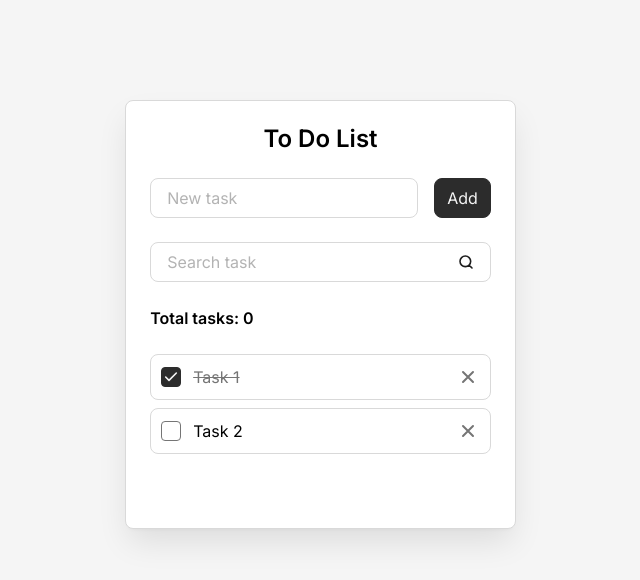
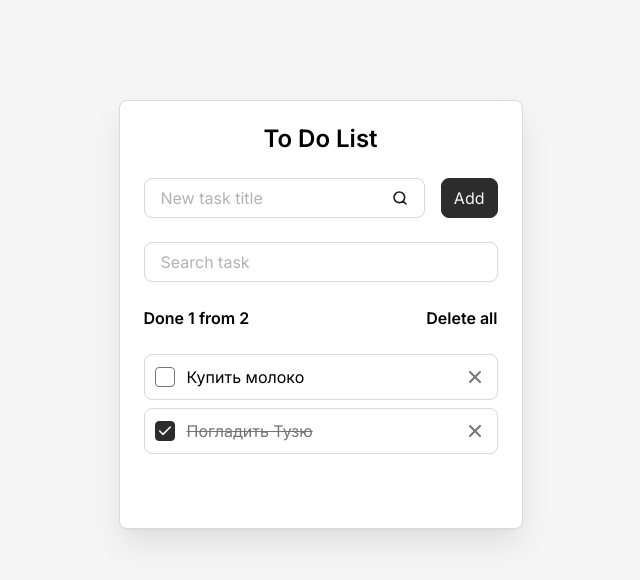
Before and after one commit to gesyaG/todo-react-, a React (Vite) app: page / in a window 1280 px wide. Shown: the top 580 px of the page, without its empty margins (312-952 px from the left). Built offline with nearby package versions, Linux system fonts and the light colour scheme.

Commit message:
add props

```diff
--- a/src/components/AddTaskForm.jsx
+++ b/src/components/AddTaskForm.jsx
@@ -4,8 +4,13 @@ import Button from "./Button.jsx";
 const AddTaskForm = () => {
     return (
         <form className="todo__form">
-            <Field/>
-            <Button/>
+            <Field
+                className="todo__field"
+                label="New task title"
+                id="new-task"
+                type="search"
+            />
+            <Button type="submit">Add</Button>
         </form>
     )
 }
--- a/src/components/Button.jsx
+++ b/src/components/Button.jsx
@@ -1,6 +1,17 @@
-const Button = () => {
+const Button = (props) => {
+    const {
+        className = '',
+        type = 'button',
+        children
+    } = props;
+
     return (
-        <button className="button" type="submit">Add</button>
+        <button
+            className={`button ${className}`}
+            type={type}
+        >
+            {children}
+        </button>
     )
 }
 
--- a/src/components/Field.jsx
+++ b/src/components/Field.jsx
@@ -1,17 +1,25 @@
-const Field = () => {
+const Field = (props) => {
+    const {
+        className = '',
+        id,
+        label,
+        type = 'text'
+    } = props;
+
     return (
-        <div className="todo__field field">
+        <div className={`field ${className}`}>
             <label
                 className="field__label"
-                htmlFor="new-task"
+                htmlFor={id}
             >
-                New task
+                {label}
             </label>
             <input
                 className="field__input"
-                id="new-task"
+                id={id}
                 placeholder=" "
                 autoComplete="off"
+                type={type}
             />
         </div>
     )
--- a/src/components/SearchTaskForm.jsx
+++ b/src/components/SearchTaskForm.jsx
@@ -1,21 +1,13 @@
+import Field from "./Field.jsx";
+
 const SearchTaskForm = () => {
     return (
         <form className="todo__form">
-            <div className="todo__field field">
-                <label
-                    className="field__label"
-                    htmlFor="search-task"
-                >
-                    Search task
-                </label>
-                <input
-                    className="field__input"
-                    id="search-task"
-                    placeholder=" "
-                    autoComplete="off"
-                    type="search"
-                />
-            </div>
+            <Field
+                className="todo__field"
+                label="Search task"
+                id="search-task"
+            />
         </form>
     )
 }
--- a/src/components/Todo.jsx
+++ b/src/components/Todo.jsx
@@ -4,13 +4,25 @@ import TodoInfo from "./TodoInfo.jsx";
 import TodoList from "./TodoList.jsx";
 
 const Todo = () => {
+    const tasks = [
+        {
+            id: 'task-1', title: 'Купить молоко', isDone: false
+        },
+        {
+            id: 'task-2', title: 'Погладить Тузю', isDone: true
+        }
+    ]
+
     return (
         <div className="todo">
             <h1 className="todo__title">To Do List</h1>
             <AddTaskForm/>
             <SearchTaskForm/>
-            <TodoInfo/>
-            <TodoList/>
+            <TodoInfo
+                total={tasks.length}
+                done={tasks.filter(({isDone}) => isDone).length}
+            />
+            <TodoList  tasks={tasks}/>
         </div>
     )
 }
--- a/src/components/TodoInfo.jsx
+++ b/src/components/TodoInfo.jsx
@@ -1,8 +1,21 @@
-const TodoInfo = () => {
+const TodoInfo = (props) => {
+    const {
+        total,
+        done
+    } = props;
+
+    const hasTasks = total > 0;
+
     return (
         <div className="todo__info">
-            <div className="todo__total-tasks">Total tasks: <span>0</span></div>
-            <button className="todo__delete-all-button" type="button">Delete all</button>
+            <div className="todo__total-tasks">
+                Done {done} from {total}
+            </div>
+            {hasTasks && (
+                <button className="todo__delete-all-button" type="button">
+                    Delete all
+                </button>
+            )}
         </div>
     )
 }
--- a/src/components/TodoItem.jsx
+++ b/src/components/TodoItem.jsx
@@ -1,17 +1,25 @@
-const TodoItem = () => {
+const TodoItem = (props) => {
+    const {
+        className = '',
+        id,
+        title,
+        isDone,
+    } = props;
+
     return (
-        <li className="todo__item todo-item">
+        <li className={`todo-item ${className}`}>
             <input
                 className="todo-item__checkbox"
-                id="task-1"
+                id={id}
                 type="checkbox"
-                checked
+                checked={isDone}
+                readOnly
             />
             <label
                 className="todo-item__label"
-                htmlFor="task-1"
+                htmlFor={id}
             >
-                Task 1
+                {title}
             </label>
             <button
                 className="todo-item__delete-button"
--- a/src/components/TodoList.jsx
+++ b/src/components/TodoList.jsx
@@ -1,6 +1,10 @@
 import TodoItem from "./TodoItem.jsx";
 
-const TodoList = () => {
+const TodoList = (props) => {
+    const {
+        tasks = [],
+    } = props;
+
     const hasTasks = true;
 
     if (!hasTasks) {
@@ -11,41 +15,13 @@ const TodoList = () => {
 
     return (
         <ul className="todo__list">
-            <TodoItem/>
-            <li className="todo__item todo-item">
-                <input
-                    className="todo-item__checkbox"
-                    id="task-2"
-                    type="checkbox"
+            {tasks.map((task) => (
+                <TodoItem
+                    className="todo__item"
+                    key={task.id}
+                    {...task}
                 />
-                <label
-                    className="todo-item__label"
-                    htmlFor="task-2"
-                >
-                    Task 2
-                </label>
-                <button
-                    className="todo-item__delete-button"
-                    aria-label="Delete"
-                    title="Delete"
-                >
-                    <svg
-                        width="20"
-                        height="20"
-                        viewBox="0 0 20 20"
-                        fill="none"
-                        xmlns="http://www.w3.org/2000/svg"
-                    >
-                        <path
-                            d="M15 5L5 15M5 5L15 15"
-                            stroke="#757575"
-                            strokeWidth="2"
-                            strokeLinecap="round"
-                            strokeLinejoin="round"
-                        />
-                    </svg>
-                </button>
-            </li>
+            ))}
         </ul>
     )
 
--- a/src/styles/components/todo.css
+++ b/src/styles/components/todo.css
@@ -44,11 +44,6 @@
   &:hover {
     color: var(--color-gray-4);
   }
-
-  &:not(.is-visible) {
-    opacity: 0;
-    visibility: hidden;
-  }
 }
 
 .todo__list,
```
